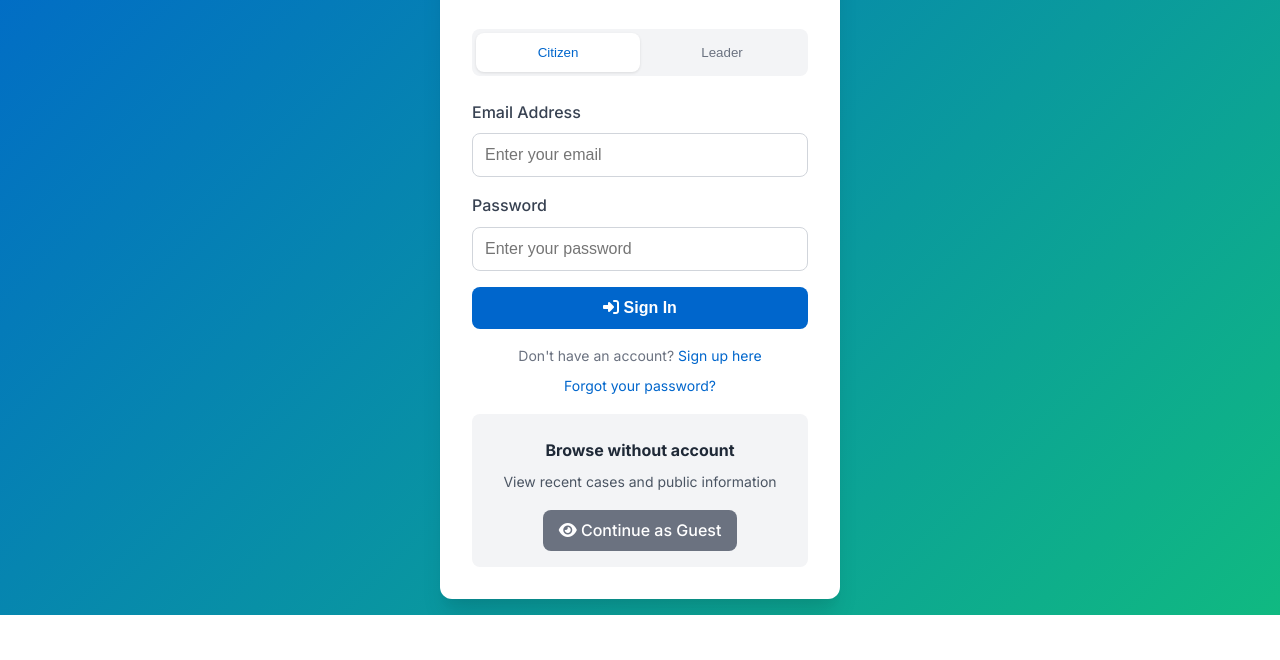
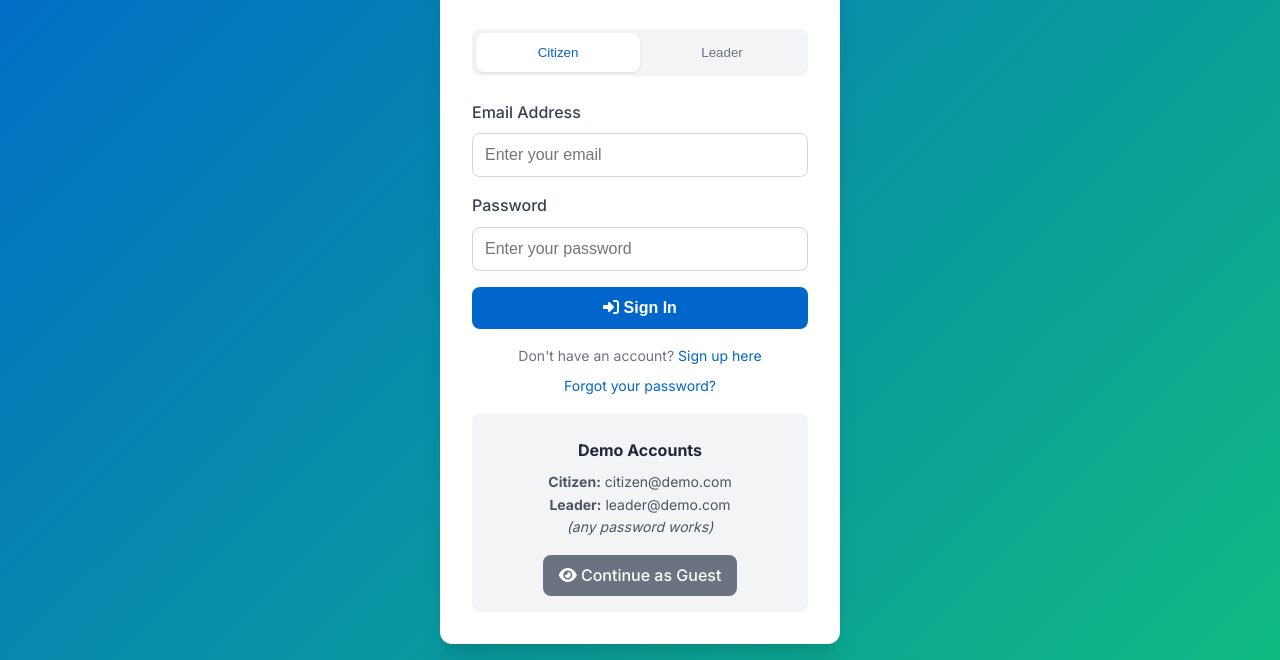
Before and after one commit to Remy-cloud/ubwiyunge_chat, a website: page login.html in a window 1280 px wide. Shown: the part 196-856 px from the top of the page. Before the commit the page ends 811 px from the top, so only its background shows below. Drawn offline with Linux system fonts and the light colour scheme.

Commit message:
Add demo users for testing login functionality

```diff
--- a/login.html
+++ b/login.html
@@ -242,8 +242,12 @@
         </div>
 
         <div class="guest-access">
-            <p><strong>Browse without account</strong></p>
-            <p style="font-size: var(--text-sm); color: var(--gray-600); margin: var(--space-2) 0;">View recent cases and public information</p>
+            <p><strong>Demo Accounts</strong></p>
+            <p style="font-size: var(--text-sm); color: var(--gray-600); margin: var(--space-2) 0;">
+                <strong>Citizen:</strong> citizen@demo.com<br>
+                <strong>Leader:</strong> leader@demo.com<br>
+                <em>(any password works)</em>
+            </p>
             <a href="index.html" class="guest-btn">
                 <i class="fas fa-eye"></i>
                 Continue as Guest
@@ -256,8 +260,50 @@
     <script>
         // Login form functionality
         document.addEventListener('DOMContentLoaded', function() {
+            initializeDemoUsers();
             setupLoginForm();
         });
+
+        // Initialize demo users for testing
+        function initializeDemoUsers() {
+            const existingUsers = JSON.parse(localStorage.getItem('registeredUsers') || '[]');
+
+            // Only add demo users if none exist
+            if (existingUsers.length === 0) {
+                const demoUsers = [
+                    {
+                        id: 'user_demo_citizen',
+                        firstName: 'Jean',
+                        lastName: 'Uwimana',
+                        email: 'citizen@demo.com',
+                        phone: '+250 788 123 456',
+                        district: 'Gasabo',
+                        sector: 'Kimironko',
+                        address: 'Kimironko, Gasabo District, Rwanda',
+                        avatar: 'assets/images/default-avatar.svg',
+                        role: 'citizen',
+                        createdDate: new Date().toISOString()
+                    },
+                    {
+                        id: 'user_demo_leader',
+                        firstName: 'Marie',
+                        lastName: 'Mukamana',
+                        email: 'leader@demo.com',
+                        phone: '+250 788 654 321',
+                        district: 'Gasabo',
+                        sector: 'Kacyiru',
+                        address: 'Kacyiru, Gasabo District, Rwanda',
+                        avatar: 'assets/images/default-avatar.svg',
+                        role: 'leader',
+                        position: 'Executive Secretary',
+                        department: 'Sector Office',
+                        officeAddress: 'Kacyiru Sector Office',
+                        createdDate: new Date().toISOString()
+                    }
+                ];
+                localStorage.setItem('registeredUsers', JSON.stringify(demoUsers));
+            }
+        }
 
         function setupLoginForm() {
             // Handle tab switching between Citizen and Leader
```
